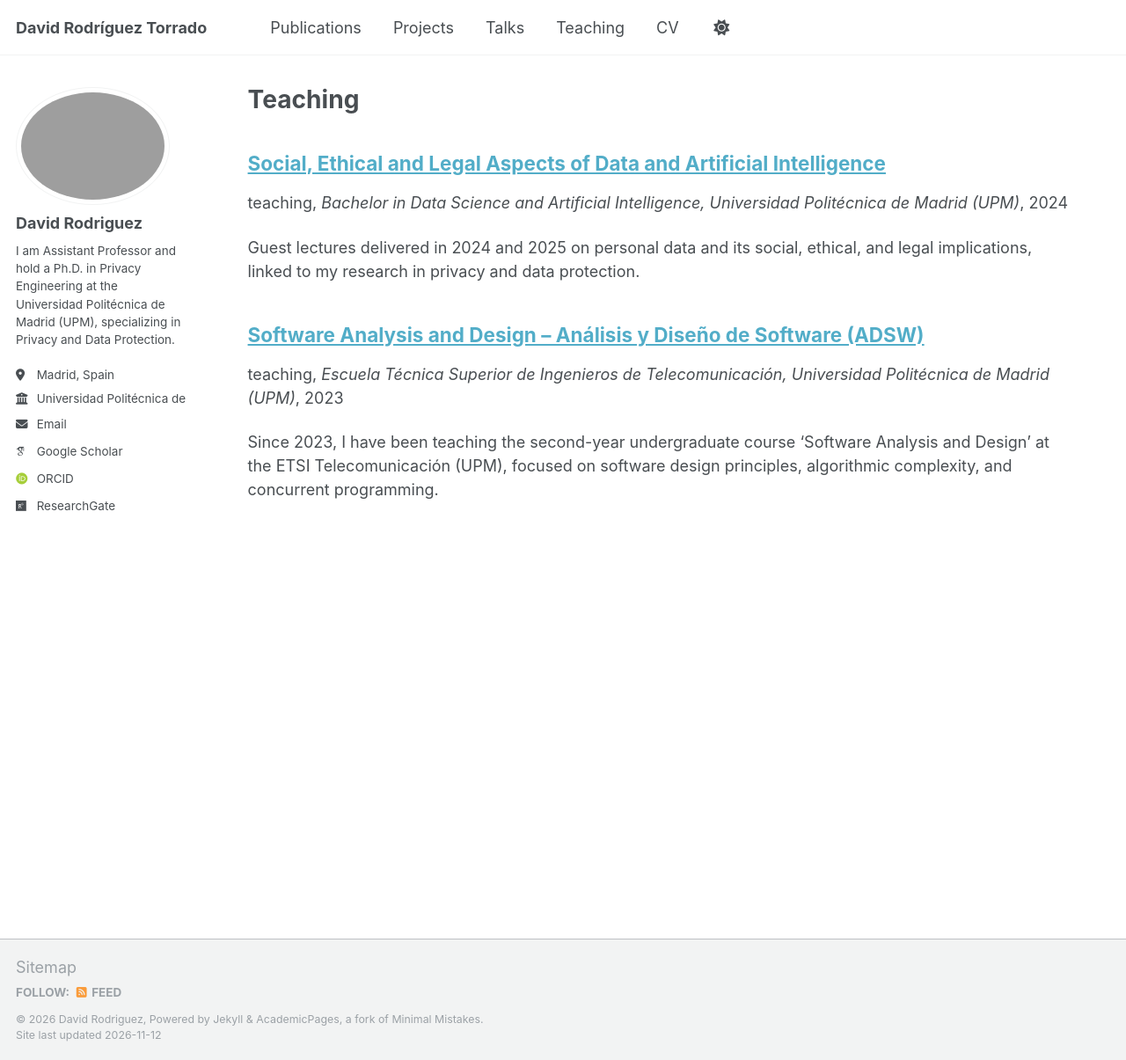
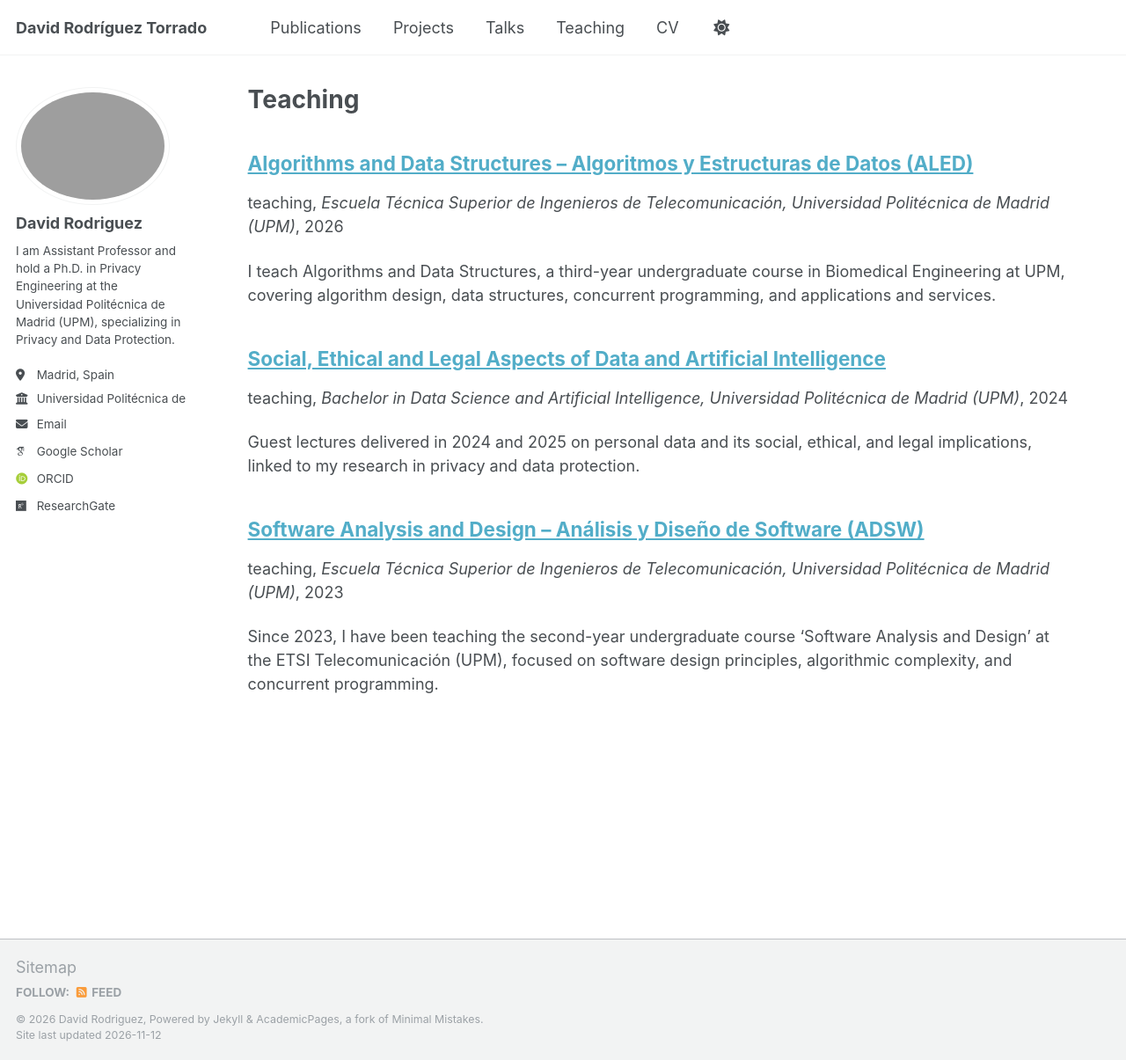
Before and after one commit to DavidRodriguezTorrado/DavidRodriguezTorrado.github.io, a Jekyll site: the page built from _pages/teaching.html, in a window 1280 px wide and 1205 px high. Shown: the whole window at 88% size. Built offline with Jekyll 4.4.1, drawn with Linux system fonts in a browser that asks for light colours; some web fonts are replaced.

Commit message:
Teaching ALED update

```diff
--- a/_pages/cv.md
+++ b/_pages/cv.md
@@ -27,7 +27,7 @@ Work experience
 ======
 * **Assistant Professor**, Universidad Politécnica de Madrid — (*2025 – Present*)
   Member of the **STRAST** research group (Sistemas de Tiempo Real y Arquitectura de Servicios Telemáticos).
-  Teaching duties in the undergraduate course **ADSW (Software Analysis and Design)**, Escuela Técnica Superior de Ingenieros de Telecomunicación.
+  Teaching duties in the undergraduate courses **ADSW (Software Analysis and Design)** and **ALED (Algorithms and Data Structures)**, Escuela Técnica Superior de Ingenieros de Telecomunicación.
 
 * **Teaching Assistant**, Universidad Politécnica de Madrid — (*2023 – 2025*)
   Member of the **STRAST** research group (Sistemas de Tiempo Real y Arquitectura de Servicios Telemáticos).
--- /dev/null
+++ b/_teaching/Teaching-ALED.md
@@ -0,0 +1,21 @@
+---
+title: "Algorithms and Data Structures – Algoritmos y Estructuras de Datos (ALED)"
+collection: teaching
+type: teaching
+permalink: /teaching/aled-upm
+venue: "Escuela Técnica Superior de Ingenieros de Telecomunicación, Universidad Politécnica de Madrid (UPM)"
+date: 2026-09-01
+location: "Madrid, Spain"
+excerpt: "I teach Algorithms and Data Structures, a third-year undergraduate course in Biomedical Engineering at UPM, covering algorithm design, data structures, concurrent programming, and applications and services."
+---
+
+This core course introduces students in the Bachelor’s Degree in Biomedical Engineering to algorithms, data structures, and concurrent programming for solving problems and developing applications and services.
+
+The syllabus includes:
+
+- **Programming fundamentals**, including software lifecycle, testing, and debugging.
+- **Algorithm design and analysis**, including recursion, complexity, basic data structures, and searching and sorting algorithms.
+- **Concurrent programming**, including threads, mutual exclusion, synchronization, monitors, and deadlock.
+- **Applications and services**, including web architectures and client-side and server-side components.
+
+The course combines lectures, problem-solving sessions, and practical laboratory work.
```
Also changed, not shown: _pages/about.md (+3 -7 lines).
